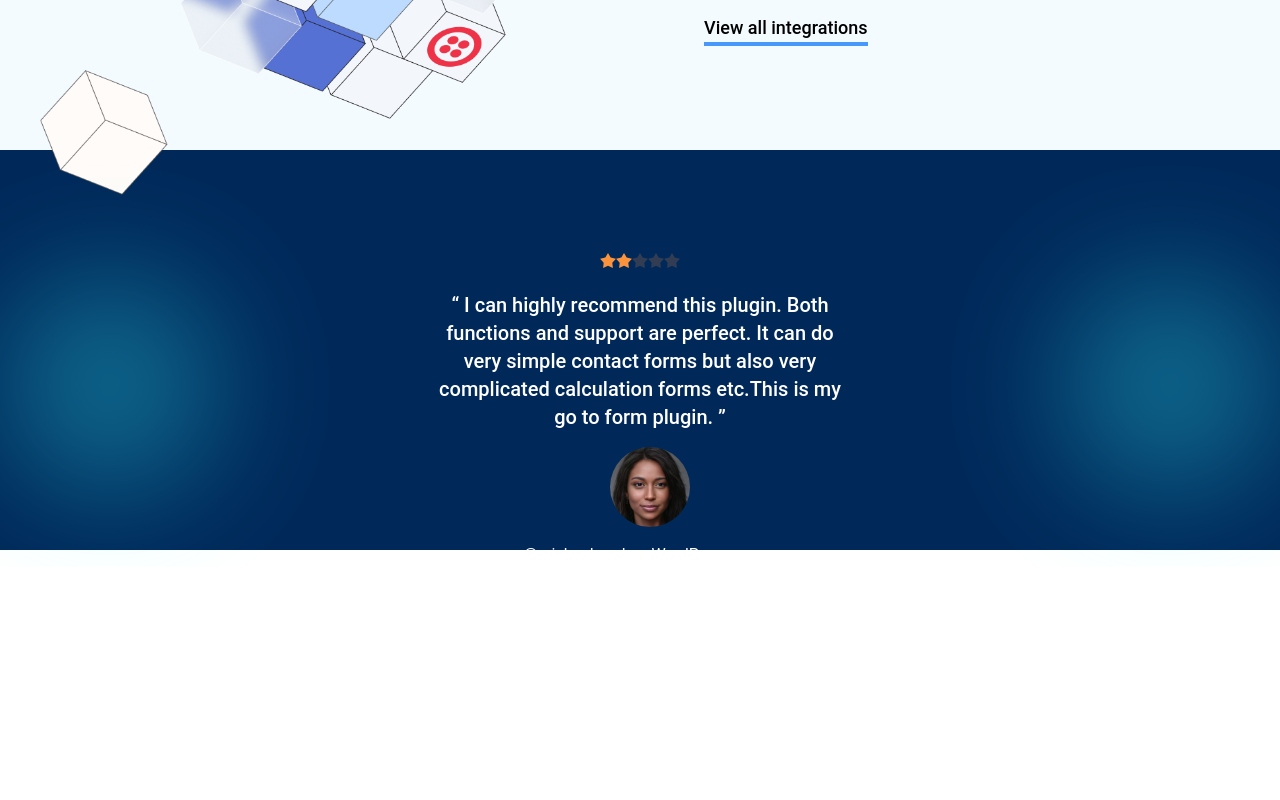
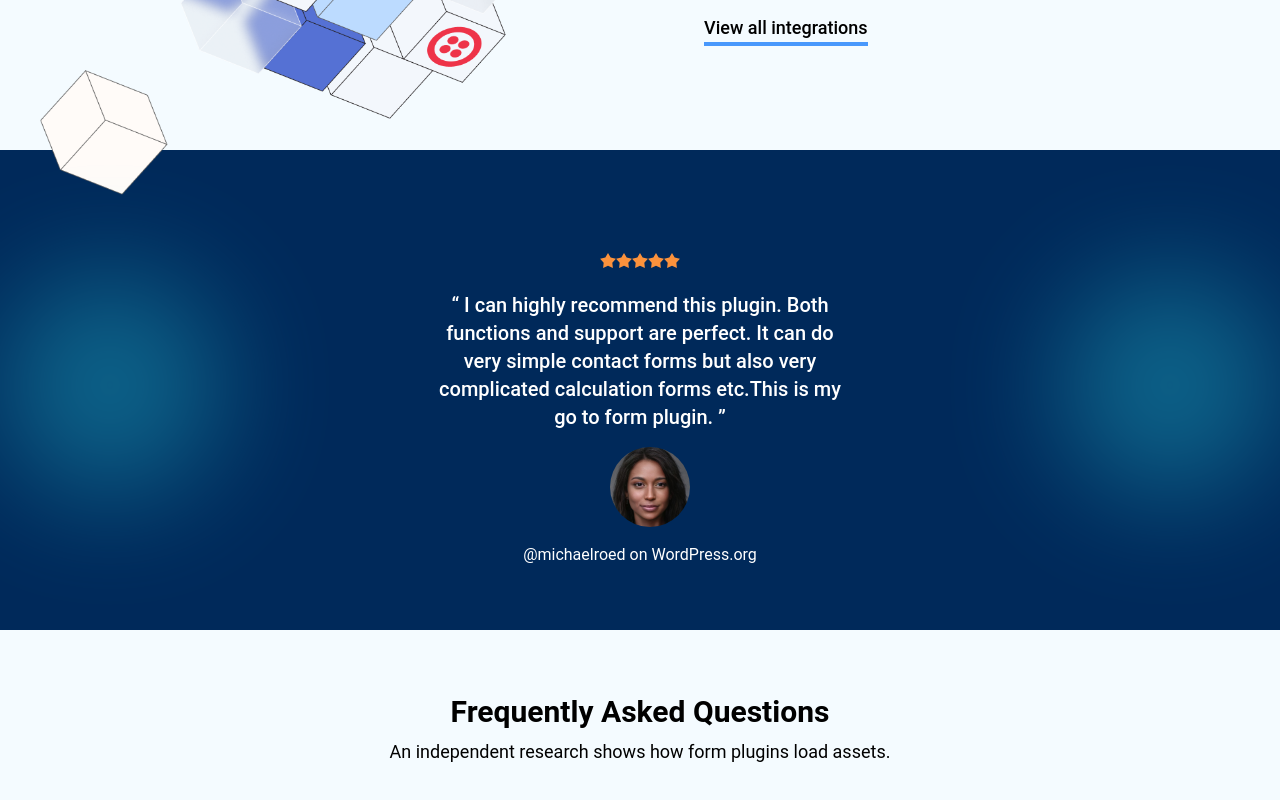
Before and after one commit to ronobir84/fluent-forms, a React (Vite) app: page / in a window 1280 px wide. Shown: the part 7002-7802 px from the top of the page. Before the commit the page ends 7569 px from the top, so only its background shows below. Built offline with nearby package versions, Linux system fonts and the light colour scheme.

Commit message:
add this frequently

```diff
--- a/src/Pages/HomePage/Client/Client.jsx
+++ b/src/Pages/HomePage/Client/Client.jsx
@@ -3,7 +3,7 @@ import clientImg from "../../../assets/image/client.png"
 const Client = () => {
     return (
         <div>
-            <div className="w-full h-[400px] bg-[#00295A] bg-blur">
+            <div className="w-full h-[480px] bg-[#00295A] bg-blur">
                 <div>
                     <img className="w-32 relative left-10 bottom-20" src={groupImg} alt="" />
                 </div>
@@ -16,7 +16,7 @@ const Client = () => {
                 <div className="  w-1/3  text-center mx-auto space-y-4 relative bottom-6">
                     <div className="rating rating-sm">
                         <input type="radio" name="rating-6" className="mask mask-star-2 bg-orange-400" />
-                        <input type="radio" name="rating-6" className="mask mask-star-2 bg-orange-400" checked />
+                        <input type="radio" name="rating-6" className="mask mask-star-2 bg-orange-400"  />
                         <input type="radio" name="rating-6" className="mask mask-star-2 bg-orange-400" />
                         <input type="radio" name="rating-6" className="mask mask-star-2 bg-orange-400" />
                         <input type="radio" name="rating-6" className="mask mask-star-2 bg-orange-400" />
--- /dev/null
+++ b/src/Pages/HomePage/Frequently/Frequently.jsx
@@ -0,0 +1,13 @@
+
+const Frequently = () => {
+    return (
+        <div className="w-full min-h-screen bg-[#F4FBFF]">
+            <div className="text-center pt-16 space-y-2">
+                <h2 className="text-3xl text-black font-semibold">Frequently Asked Questions</h2>
+                <p className="text-lg text-black">An independent research shows how form plugins load assets.</p>
+            </div>
+        </div>
+    );
+};
+
+export default Frequently;
--- a/src/Pages/HomePage/Home/Home.jsx
+++ b/src/Pages/HomePage/Home/Home.jsx
@@ -3,6 +3,7 @@ import Client from "../Client/Client";
 import CollectFully from "../CollectFully/CollectFully";
 import Connect from "../Connect/Connect";
 import Craft from "../Craft/Craft";
+import Frequently from "../Frequently/Frequently";
 import Fully from "../Fully/Fully";
 import HomeBanner from "../HomeBanner/HomeBanner";
 import NextLevel from "../NextLevel/NextLevel";
@@ -52,6 +53,9 @@ const Home = () => {
             <div>
                 <Client></Client>
             </div>
+            <div>
+                <Frequently></Frequently>
+            </div>
         </div>
     );
 };
```
